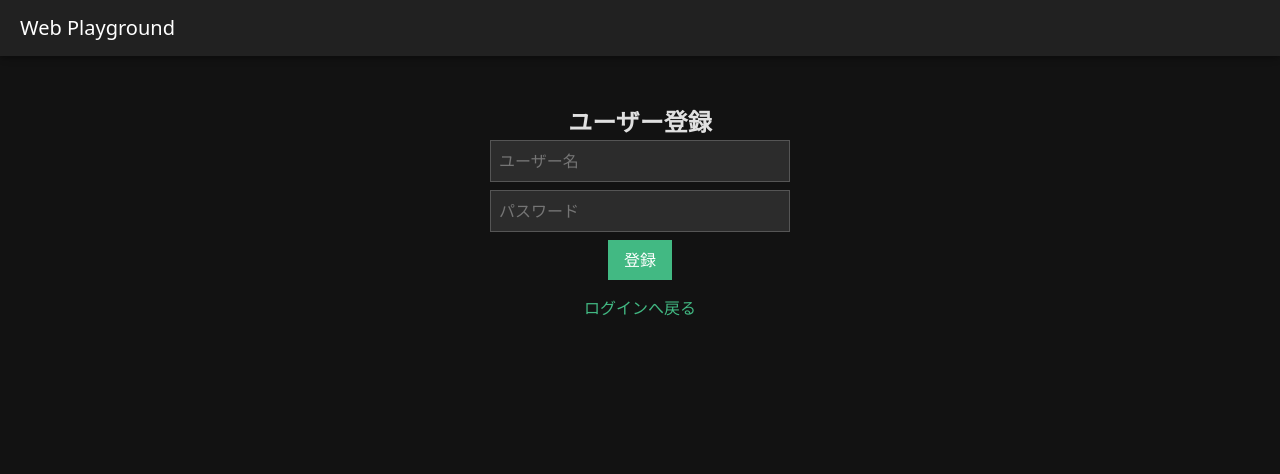
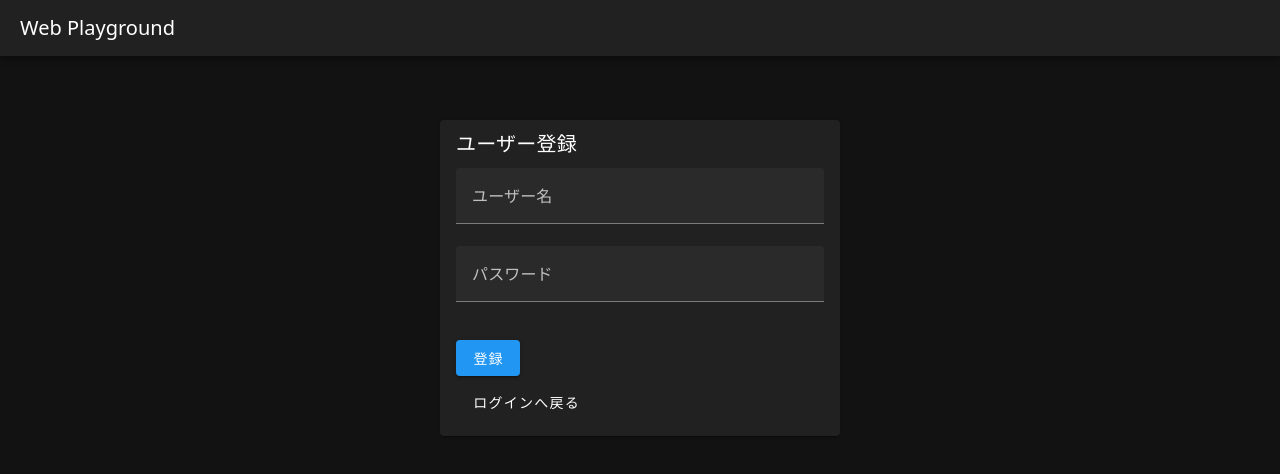
Before and after one commit to echo295s/web-playground, a Vue app in the folder frontend/: page / in a window 1280 px wide. Both pictures are taken after a click on the button "新規登録はこちら". Shown: the top 474 px of the page. Built offline with nearby package versions, Linux system fonts and the light colour scheme.

Commit message:
refactor: use vuetify components in register

```diff
--- a/frontend/src/components/Register.vue
+++ b/frontend/src/components/Register.vue
@@ -1,15 +1,19 @@
 <template>
-  <div class="register-container">
-    <h2>ユーザー登録</h2>
-    <form @submit.prevent="register">
-      <input v-model="username" placeholder="ユーザー名" />
-      <input v-model="password" type="password" placeholder="パスワード" />
-      <button type="submit">登録</button>
-    </form>
-    <p class="link" @click="$emit('go-login')">ログインへ戻る</p>
-    <p v-if="message" class="message">{{ message }}</p>
-    <p v-if="error" class="error">{{ error }}</p>
-  </div>
+  <v-card class="mx-auto my-12" max-width="400">
+    <v-card-title>ユーザー登録</v-card-title>
+    <v-card-text>
+      <v-form @submit.prevent="register">
+        <v-text-field v-model="username" label="ユーザー名" />
+        <v-text-field v-model="password" label="パスワード" type="password" />
+        <v-btn type="submit" color="primary" class="mt-4">登録</v-btn>
+      </v-form>
+      <v-alert v-if="message" type="success" class="mt-4">{{ message }}</v-alert>
+      <v-alert v-if="error" type="error" class="mt-4">{{ error }}</v-alert>
+      <v-btn variant="text" class="mt-2" @click="$emit('go-login')">
+        ログインへ戻る
+      </v-btn>
+    </v-card-text>
+  </v-card>
 </template>
 
 <script>
@@ -43,40 +47,3 @@ export default {
   }
 }
 </script>
-
-<style scoped>
-.register-container {
-  max-width: 300px;
-  margin: 2rem auto;
-  text-align: center;
-}
-.register-container input {
-  display: block;
-  width: 100%;
-  margin-bottom: 0.5rem;
-  padding: 0.5rem;
-  background-color: #2c2c2c;
-  border: 1px solid #555;
-  color: #e0e0e0;
-}
-.register-container button {
-  padding: 0.5rem 1rem;
-  background-color: #42b983;
-  border: none;
-  color: #fff;
-  cursor: pointer;
-}
-.register-container .link {
-  margin-top: 1rem;
-  color: #42b983;
-  cursor: pointer;
-}
-.message {
-  color: #ccc;
-  margin-top: 1rem;
-}
-.error {
-  color: red;
-  margin-top: 1rem;
-}
-</style>
```
